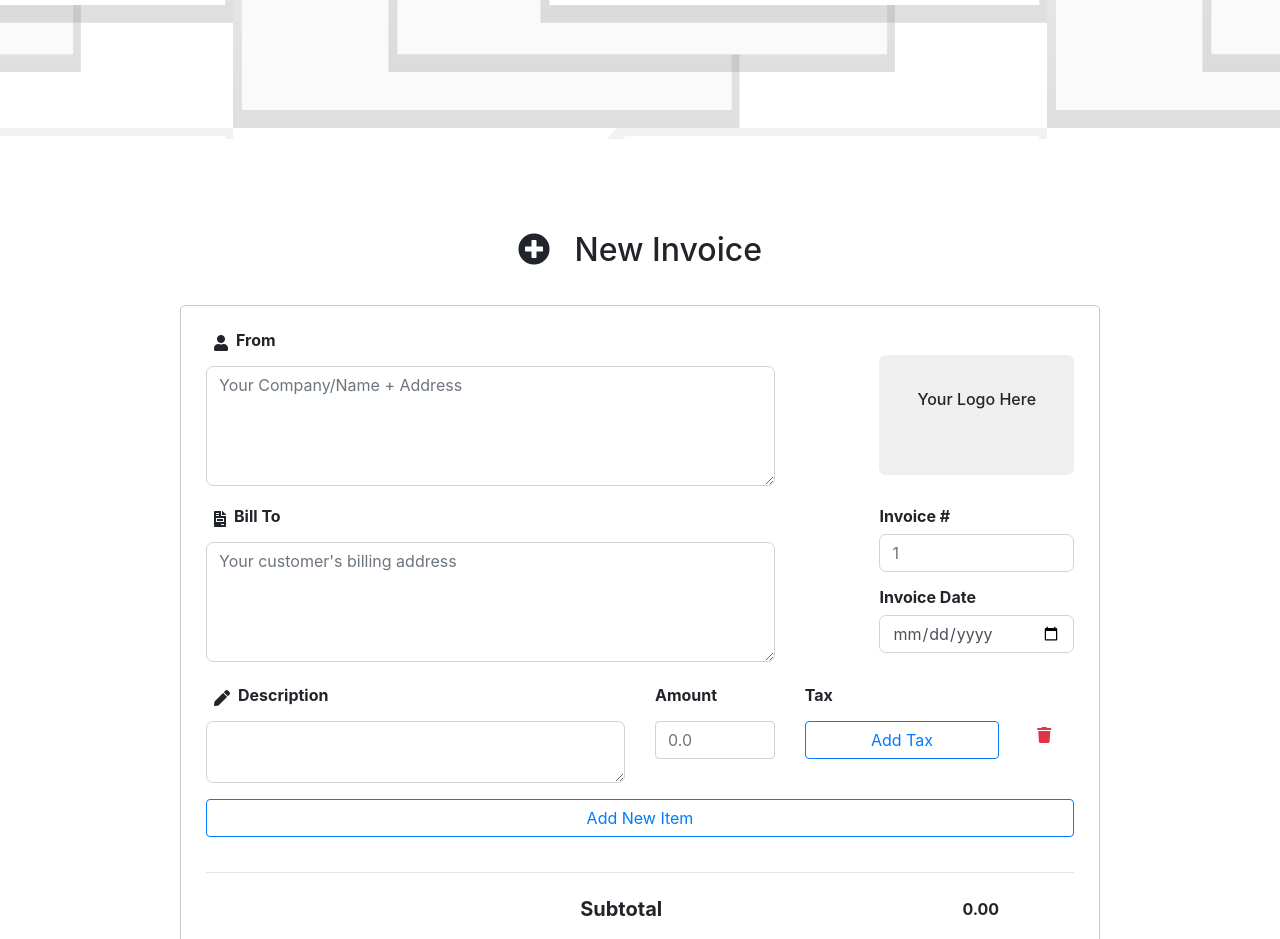
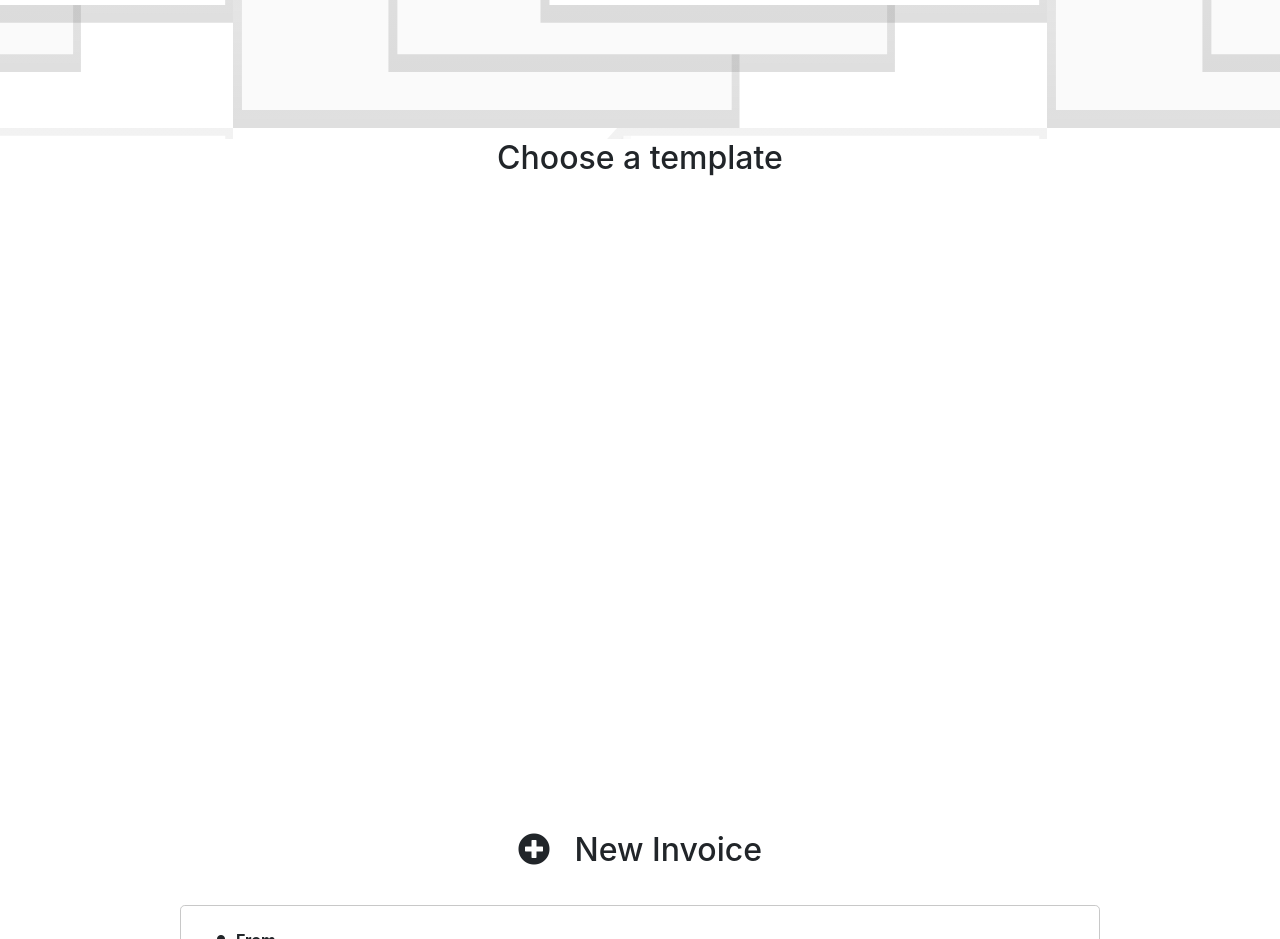
Before and after one commit to juliusvdw/custom-invoice-generator, a React (Create React App) app in the folder client/: page / in a window 1280 px wide. Shown: the part 740-1679 px from the top of the page. Built offline with nearby package versions, Linux system fonts and the light colour scheme.

Commit message:
Scroll link changed to navigate to templates section

```diff
--- a/client/src/components/pages/HomePage.js
+++ b/client/src/components/pages/HomePage.js
@@ -3,7 +3,7 @@ import { Link } from "react-scroll";
 
 import Navbar from "../layout/Navbar";
 import Form from "../form/Form";
-import TemplateSection from "../templates/TemplatesSection";
+import TemplatesSection from "../templates/TemplatesSection";
 
 const HomePage = () => {
   return (
@@ -20,7 +20,7 @@ const HomePage = () => {
                 Select one of our templates and create a stunning invoice within
                 a matter of minutes. For free.
               </p>
-              <Link to="form-container" smooth={true} duration={1000}>
+              <Link to="templates-section" smooth={true} duration={800}>
                 <btn
                   className="btn btn-outline-primary  btn-lg mt-4  "
                   style={btnStyle}
@@ -32,6 +32,15 @@ const HomePage = () => {
           </div>
         </div>
       </div>
+
+      <div
+        className="container"
+        id="templates-section"
+        style={templatesContainerStyle}
+      >
+        <TemplatesSection />
+      </div>
+
       <div className="container" id="form-container">
         <div className="row">
           <div className="col-lg-10 mx-auto text-center">
@@ -86,4 +95,8 @@ const formHeadingStyle = {
   marginTop: "10%",
 };
 
+const templatesContainerStyle = {
+  height: "600px",
+};
+
 export default HomePage;
--- a/client/src/components/templates/TemplatesSection.js
+++ b/client/src/components/templates/TemplatesSection.js
@@ -1,7 +1,7 @@
 import React from "react";
 
 const templateSection = () => {
-  return <h1>Testing</h1>;
+  return <h2>Choose a template</h2>;
 };
 
 export default templateSection;
```
